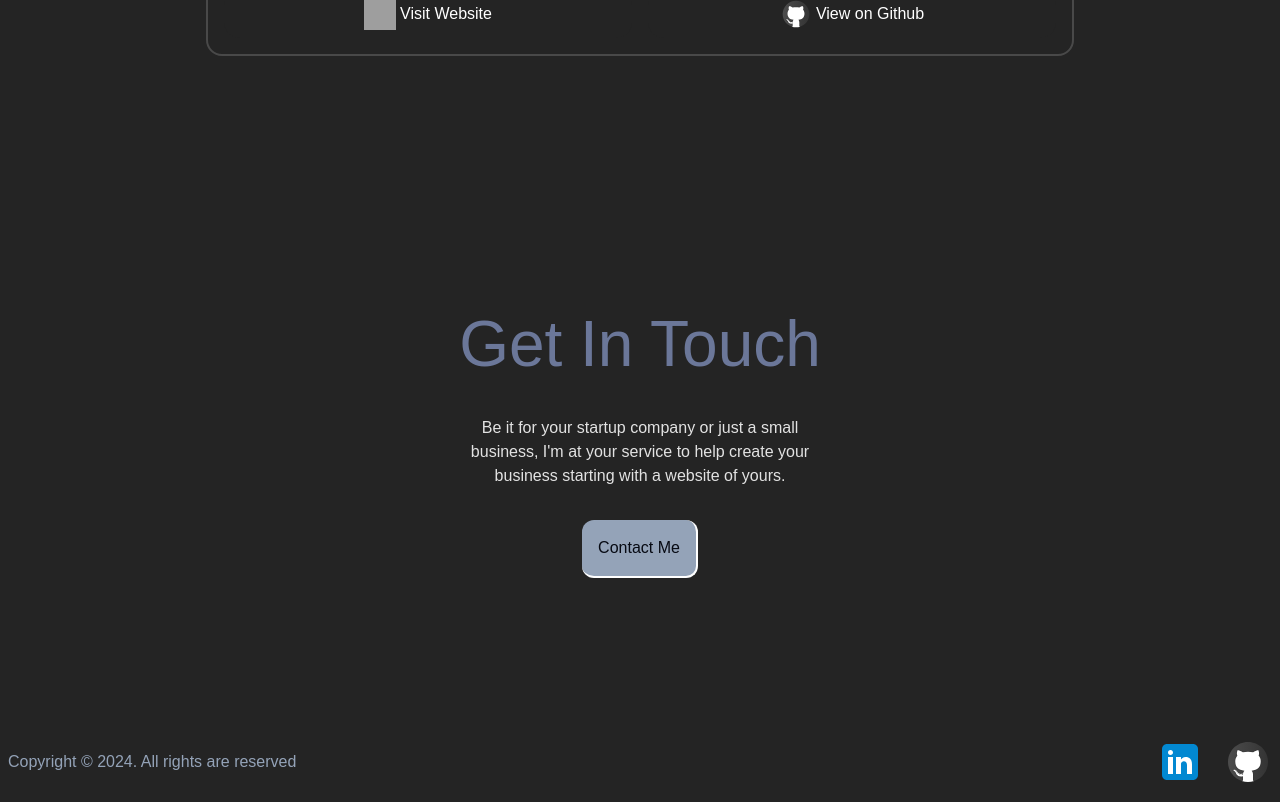
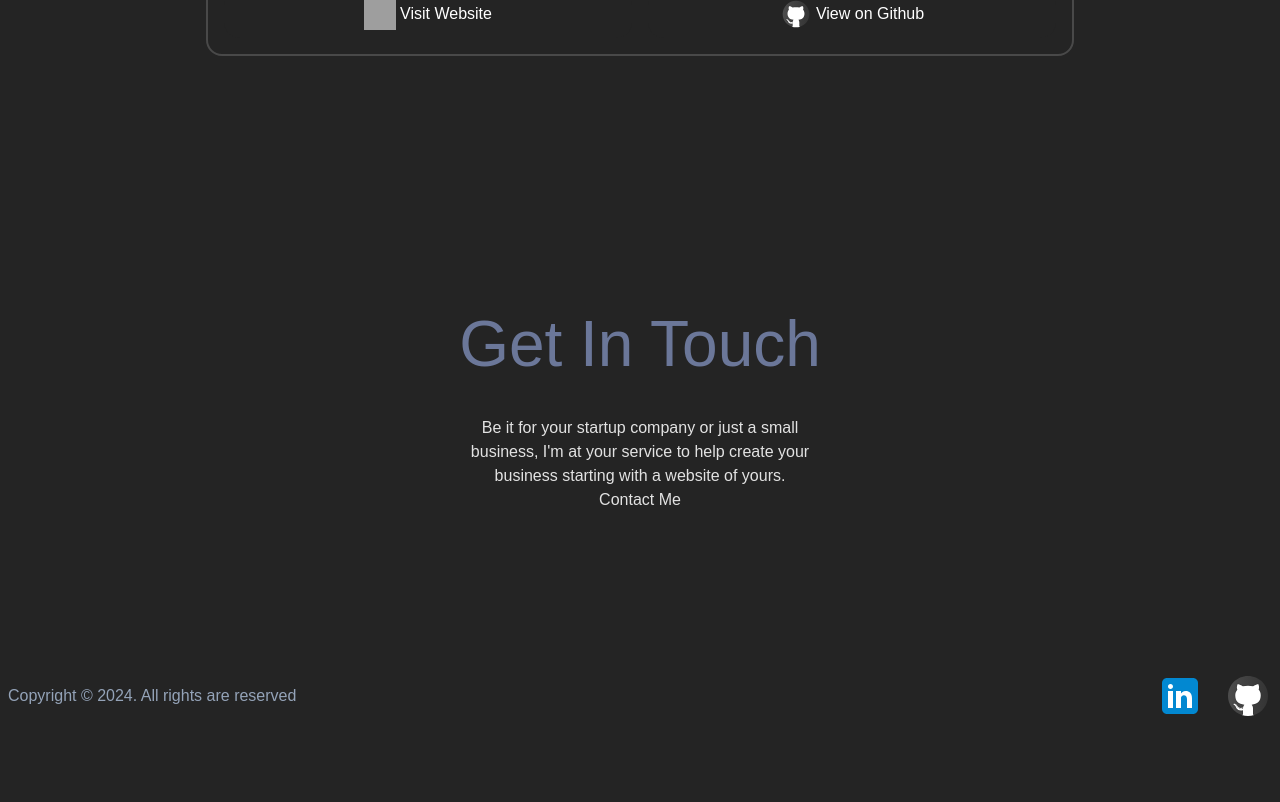
Before and after one commit to J0hnux/react-portfolio, a React (Vite) app: page / in a window 1280 px wide. Shown: the part 2510-3312 px from the top of the page. After the commit the page ends 3246 px from the top, so only its background shows below. Built offline with nearby package versions, Linux system fonts and the light colour scheme; grey boxes are pictures that could not be loaded.

Commit message:
Added my email to contact

```diff
--- a/src/components/Contact.jsx
+++ b/src/components/Contact.jsx
@@ -8,7 +8,9 @@ const Contact = () => {
         Be it for your startup company or just a small business, I'm at your
         service to help create your business starting with a website of yours.
       </p>
-      <button>Contact Me</button>
+      <a href="mailto:jc24.doliente@gmail.com" target="_blank">
+        Contact Me
+      </a>
     </section>
   );
 };
```
